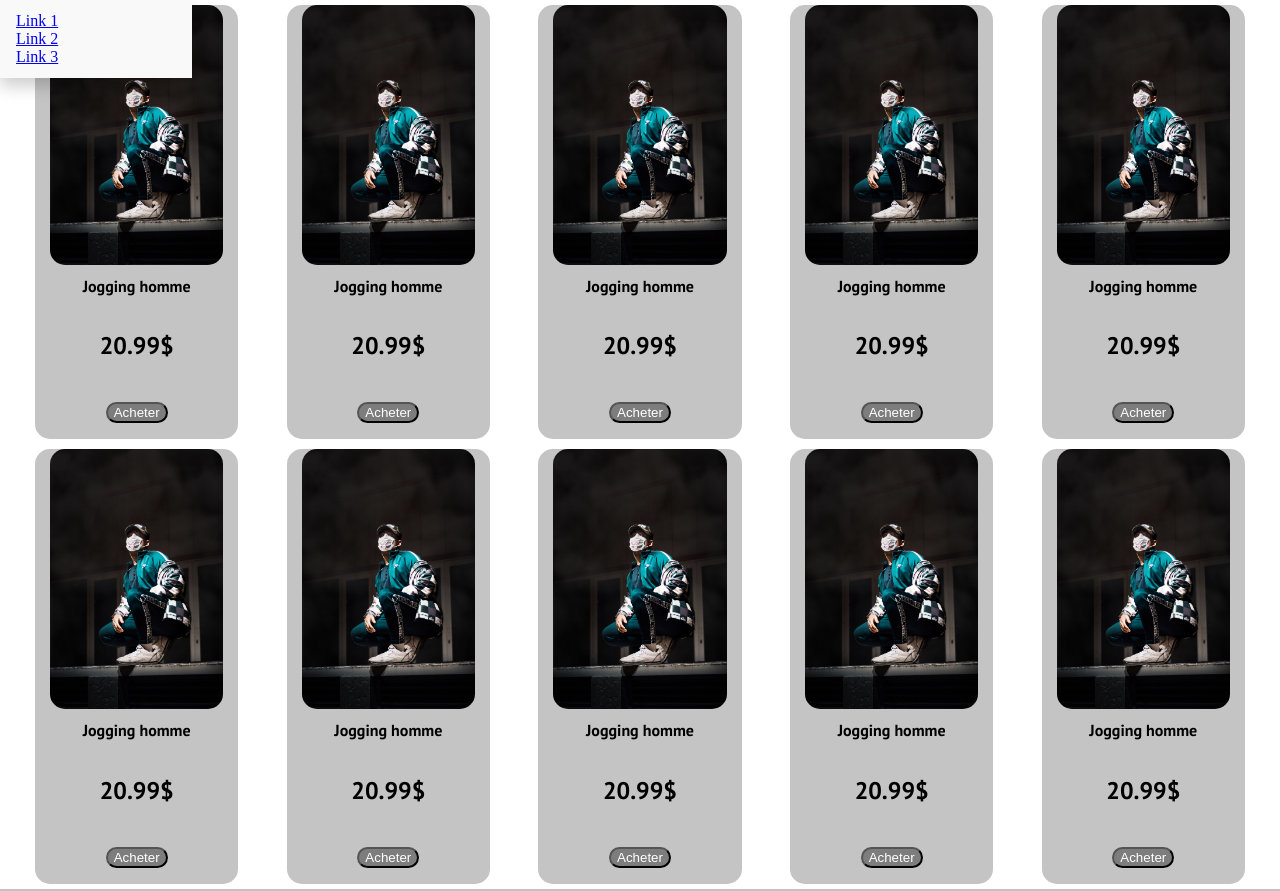
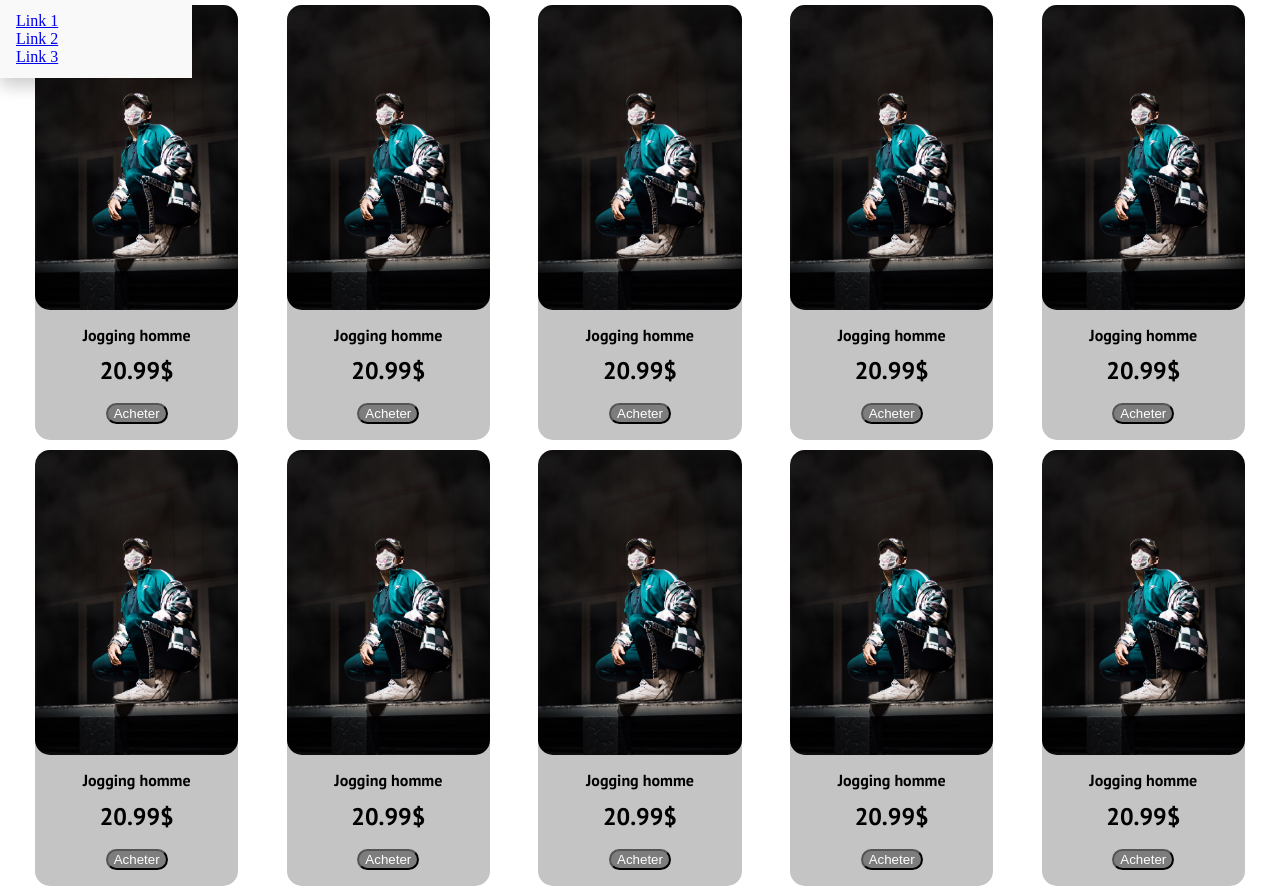
Before and after one commit to hugoassuncaorodrigues/projet_annuel_esgi, a PHP site: page /View/produits.view.php in a window 1280 px wide. Shown: the part 52-943 px from the top of the page. Run offline with PHP 8.4, Linux system fonts and the light colour scheme; style sheets or scripts are compiled from the project's sources.

Commit message:
update largeur image

```diff
--- a/framework/src/scss/components/_etiquetteProduit.scss
+++ b/framework/src/scss/components/_etiquetteProduit.scss
@@ -13,8 +13,10 @@ $black: black;
     color:$black;
     text-align: center;
     font-family: 'PT Sans', sans-serif;
+    padding: 0  !important;
 
 }
+
 
 .containerFront{
     justify-content: space-between;
@@ -33,6 +35,7 @@ $black: black;
 .etiquetteProduit .prix{
     font-size: 24px;
     font-weight: bold;
+    margin:0;
 }
 
 .etiquetteProduit .titleProduit{
--- a/www/View/produits.view.php
+++ b/www/View/produits.view.php
@@ -30,68 +30,68 @@
 		<div class="container ">
             <div class="row containerFront" style="margin: 0 30px">
                 <div class="etiquetteProduit col-2">
-                    <img src="../dist/images/produits/daniel-ramos.jpg" alt="Denim Jeans" style="max-width:100%">
+                     <div class="imgProduit" ><img src="../dist/images/produits/daniel-ramos.jpg" alt="Denim Jeans" style="max-width:100%"></div>
                     <h1 class="titleProduit">Jogging homme</h1>
                     <p class="prix">20.99$</p>
                     <p ><button class="valide">Acheter</button></p>
                 </div>
 
                 <div class="etiquetteProduit col-2">
-                    <img src="../dist/images/produits/daniel-ramos.jpg"  alt="Denim Jeans" style="max-width:100%">
+                <div class="imgProduit" ><img src="../dist/images/produits/daniel-ramos.jpg" alt="Denim Jeans" style="max-width:100%"></div>
                     <h1 class="titleProduit">Jogging homme</h1>
                     <p class="prix">20.99$</p>
                     <p ><button class="valide">Acheter</button></p>
                 </div>
 
                 <div class="etiquetteProduit col-2">
-                    <img src="../dist/images/produits/daniel-ramos.jpg"  alt="Denim Jeans" style="max-width:100%">
+                <div class="imgProduit" ><img src="../dist/images/produits/daniel-ramos.jpg" alt="Denim Jeans" style="max-width:100%"></div>
                     <h1 class="titleProduit">Jogging homme</h1>
                     <p class="prix">20.99$</p>
                     <p><button class="valide">Acheter</button></p>
                 </div>
 
                 <div class="etiquetteProduit col-2">
-                    <img src="../dist/images/produits/daniel-ramos.jpg"  alt="Denim Jeans" style="max-width:100%">
+                <div class="imgProduit" ><img src="../dist/images/produits/daniel-ramos.jpg" alt="Denim Jeans" style="max-width:100%"></div>
                     <h1 class="titleProduit">Jogging homme</h1>
                     <p class="prix">20.99$</p>
                     <p ><button class="valide">Acheter</button></p>
                 </div>
 
                 <div class="etiquetteProduit col-2">
-                    <img src="../dist/images/produits/daniel-ramos.jpg"  alt="Denim Jeans" style="max-width:100%">
+                <div class="imgProduit" ><img src="../dist/images/produits/daniel-ramos.jpg" alt="Denim Jeans" style="max-width:100%"></div>
                     <h1 class="titleProduit">Jogging homme</h1>
                     <p class="prix">20.99$</p>
                     <p ><button class="valide">Acheter</button></p>
                 </div>
 
                 <div class="etiquetteProduit col-2">
-                    <img src="../dist/images/produits/daniel-ramos.jpg"  alt="Denim Jeans" style="max-width:100%">
+                <div class="imgProduit" ><img src="../dist/images/produits/daniel-ramos.jpg" alt="Denim Jeans" style="max-width:100%"></div>
                     <h1 class="titleProduit">Jogging homme</h1>
                     <p class="prix">20.99$</p>
                     <p ><button class="valide">Acheter</button></p>
                 </div>
 
                 <div class="etiquetteProduit col-2">
-                    <img src="../dist/images/produits/daniel-ramos.jpg"  alt="Denim Jeans" style="max-width:100%">
+                <div class="imgProduit" ><img src="../dist/images/produits/daniel-ramos.jpg" alt="Denim Jeans" style="max-width:100%"></div>
                     <h1 class="titleProduit">Jogging homme</h1>
                     <p class="prix">20.99$</p>
                     <p ><button class="valide">Acheter</button></p>
                 </div>
 
                 <div class="etiquetteProduit col-2">
-                    <img src="../dist/images/produits/daniel-ramos.jpg"  alt="Denim Jeans" style="max-width:100%">
+                <div class="imgProduit" ><img src="../dist/images/produits/daniel-ramos.jpg" alt="Denim Jeans" style="max-width:100%"></div>
                     <h1 class="titleProduit">Jogging homme</h1>
                     <p class="prix">20.99$</p>
                     <p ><button class="valide">Acheter</button></p>
                 </div>
                 <div class="etiquetteProduit col-2">
-                    <img src="../dist/images/produits/daniel-ramos.jpg"  alt="Denim Jeans" style="max-width:100%">
+                <div class="imgProduit" ><img src="../dist/images/produits/daniel-ramos.jpg" alt="Denim Jeans" style="max-width:100%"></div>
                     <h1 class="titleProduit">Jogging homme</h1>
                     <p class="prix">20.99$</p>
                     <p ><button class="valide">Acheter</button></p>
                 </div>
                 <div class="etiquetteProduit col-2">
-                    <img src="../dist/images/produits/daniel-ramos.jpg"  alt="Denim Jeans" style="max-width:100%">
+                <div class="imgProduit" ><img src="../dist/images/produits/daniel-ramos.jpg" alt="Denim Jeans" style="max-width:100%"></div>
                     <h1 class="titleProduit">Jogging homme</h1>
                     <p class="prix">20.99$</p>
                     <p ><button class="valide">Acheter</button></p>
```
